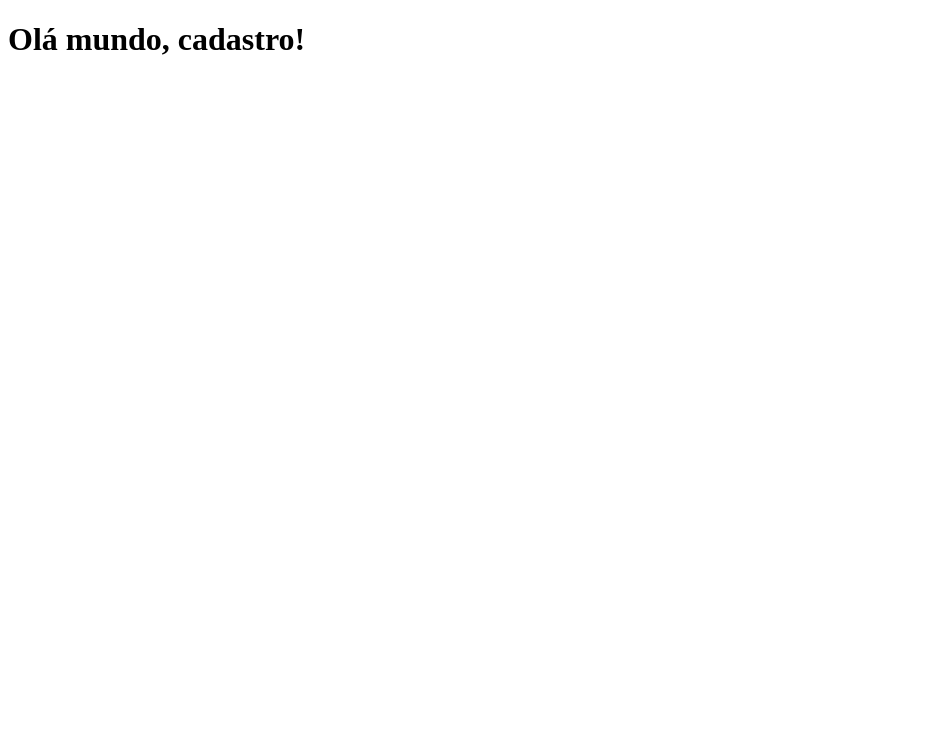
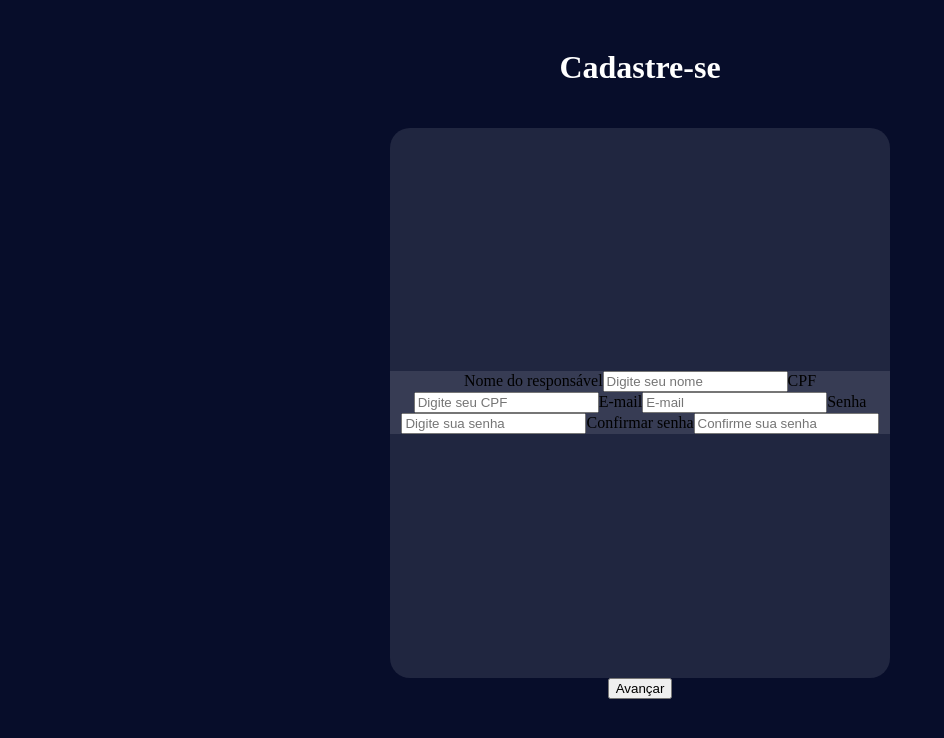
Before and after one commit to Rirfit/stellaris_FE, a React (Vite) app in the folder Stellaris/: page /cadastro in a window 1280 px wide. Shown: the top 738 px of the page, without its empty margins (0-944 px from the left). Built offline with nearby package versions, Linux system fonts and the light colour scheme.

Commit message:
Cadastro pela metade

```diff
--- a/Stellaris/src/pages/Cadastro/index.jsx
+++ b/Stellaris/src/pages/Cadastro/index.jsx
@@ -1,6 +1,38 @@
+import './style.css'
+
 export const Cadastro = () => {
     return (
-        <h1>Olá mundo, cadastro!</h1>
+        <>
+            <div className="cadastro">
+
+                <h1>Cadastre-se</h1>
+
+                <div className="container">
+
+                    <form method="post">
+                        <label>Nome do responsável</label>
+                        <input type="text" placeholder="Digite seu nome" />
+
+                        <label>CPF</label>
+                        <input type="number" placeholder="Digite seu CPF" />
+
+                        <label>E-mail</label>
+                        <input type="email" placeholder="E-mail" />
+
+                        <label>Senha</label>
+                        <input type="password" placeholder="Digite sua senha" />
+
+                        <label>Confirmar senha</label>
+                        <input type="password" placeholder="Confirme sua senha" />
+                    </form>
+
+                </div>
+
+                <button>Avançar</button>
+
+
+            </div>
+        </>
     )
 }
 
--- a/Stellaris/src/pages/Cadastro/style.css
+++ b/Stellaris/src/pages/Cadastro/style.css
@@ -0,0 +1,30 @@
+:root{
+    /* background-image: url("./IMG/image.webp"); */
+    /* background-size: 100%; */
+    display: flex;
+    align-items: center;
+    text-align: center;
+    justify-content: center;
+    background-color: #070D2A;
+}
+
+h1{
+    padding: 20px;
+    color: #ffff;
+    text-align: center;
+}
+
+.container{
+    display: flex;
+    justify-content: center;
+    text-align: center;
+    background-color: white;
+    width: 500px;
+    height: 550px;
+    border-radius: 20px;
+}
+
+.container, form{
+    background-color: rgba(255, 255, 255, 0.1);
+    align-items: center;
+}
```
Also changed, not shown: Stellaris/src/pages/Cadastro/IMG/image.webp (added), 1 other file (tests, documents, lock files or other folders).
